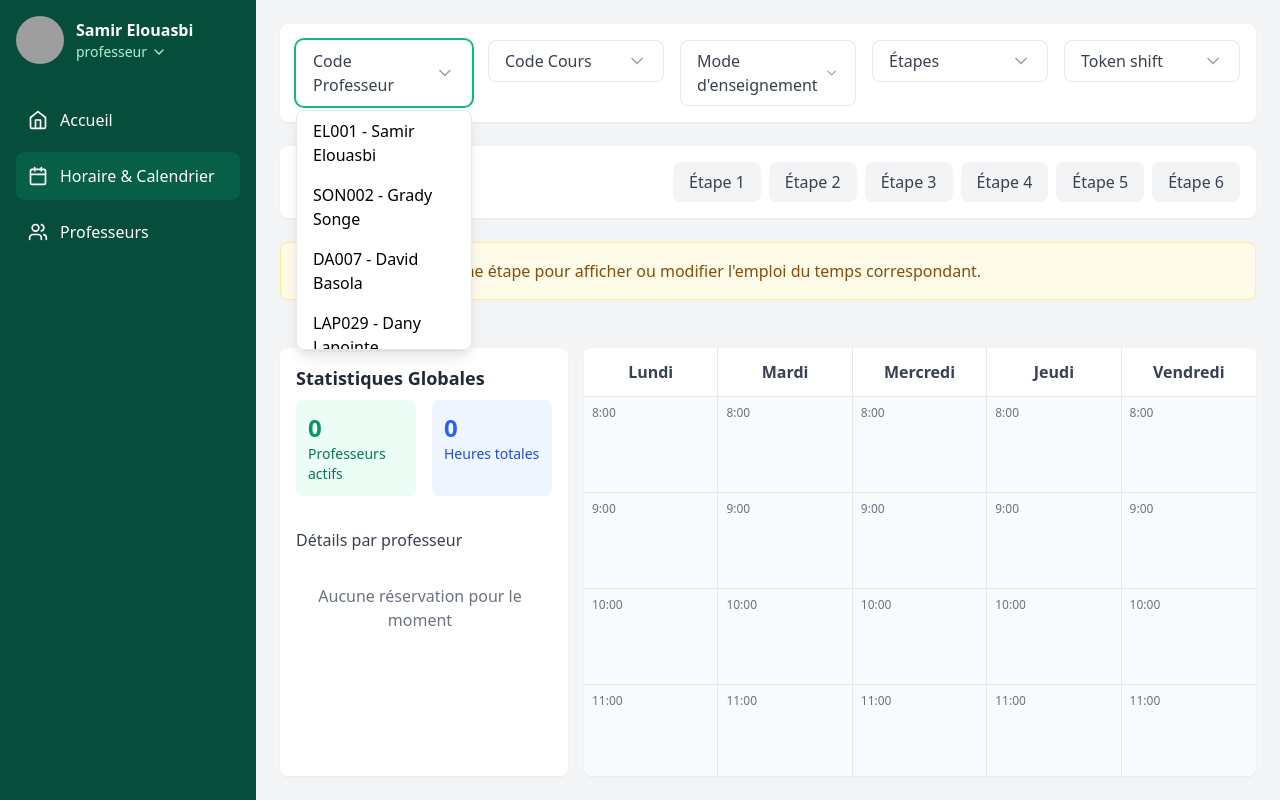
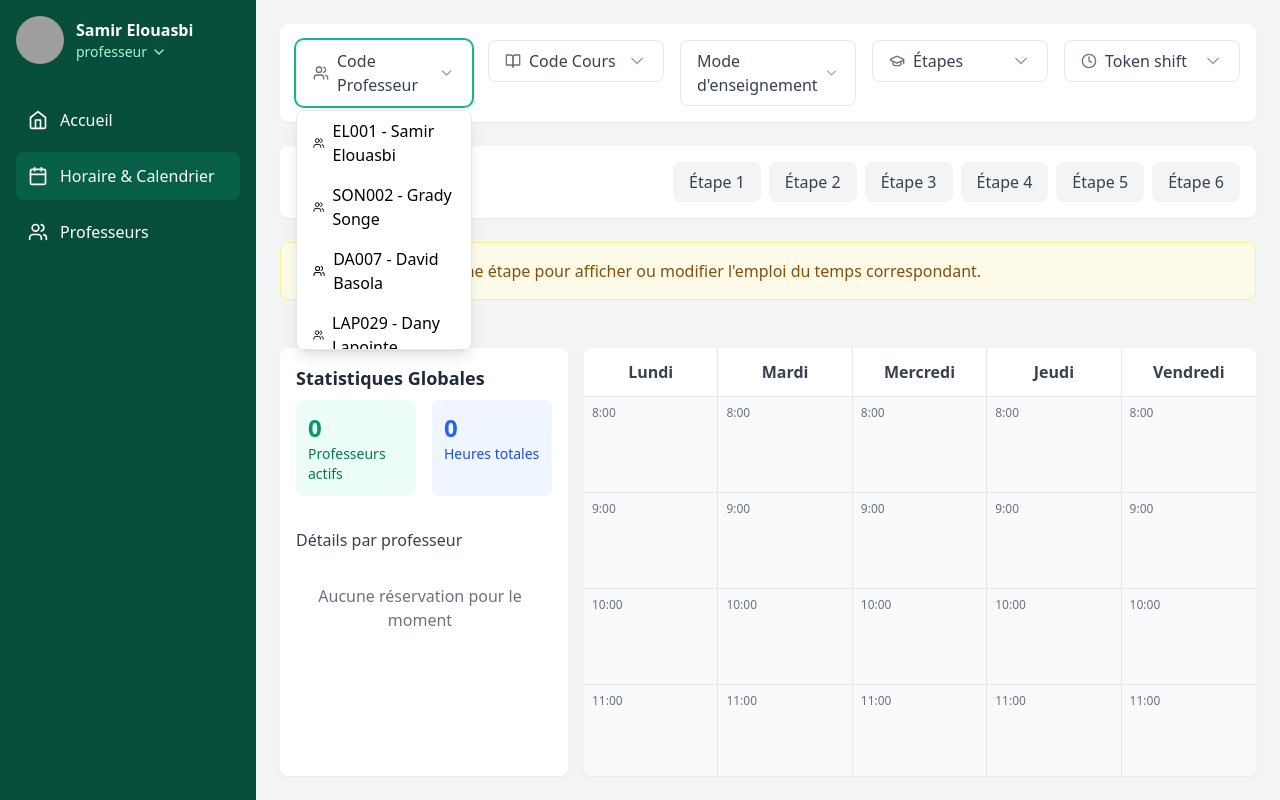
Before and after one commit to gradysonge/Chronosplan, a React (Vite) app: page /calendar in a window 1280 px wide. Both pictures are taken after a click on the button "Code Professeur". Built offline with nearby package versions, Linux system fonts and the light colour scheme; grey boxes are pictures that could not be loaded.

Commit message:
Ajout des icones et ReadMe

```diff
--- a/src/components/Calendar/CalendarHeader.jsx
+++ b/src/components/Calendar/CalendarHeader.jsx
@@ -1,8 +1,23 @@
 import React, { useState } from 'react';
-import { ChevronDown } from 'lucide-react';
-import { professors, courses, steps, courseModes } from '../../data/mockData';
+import { ChevronDown, Users, BookOpen, GraduationCap, Clock } from 'lucide-react';
+import { professors, courses, steps, courseModes, tokens } from '../../data/mockData';
 
-const Dropdown = ({ label, options, value, onChange, onClear }) => {
+const getIconComponent = (iconType, className = "w-4 h-4") => {
+  switch (iconType) {
+    case 'users':
+      return <Users className={className} />;
+    case 'book':
+      return <BookOpen className={className} />;
+    case 'graduation':
+      return <GraduationCap className={className} />;
+    case 'clock':
+      return <Clock className={className} />;
+    default:
+      return null;
+  }
+};
+
+const Dropdown = ({ label, options, value, onChange, iconType }) => {
   const [isOpen, setIsOpen] = useState(false);
 
   return (
@@ -13,9 +28,12 @@ const Dropdown = ({ label, options, value, onChange, onClear }) => {
           value ? 'border-emerald-200 bg-emerald-50' : 'border-gray-200'
         }`}
       >
-        <span className={`${value ? 'text-emerald-700' : 'text-gray-700'}`}>
-          {value || label}
-        </span>
+        <div className="flex items-center gap-2">
+          {iconType && <span className="text-gray-500">{getIconComponent(iconType)}</span>}
+          <span className={`${value ? 'text-emerald-700' : 'text-gray-700'}`}>
+            {value || label}
+          </span>
+        </div>
         <ChevronDown className={`w-5 h-5 ${value ? 'text-emerald-400' : 'text-gray-400'}`} />
       </button>
 
@@ -24,14 +42,14 @@ const Dropdown = ({ label, options, value, onChange, onClear }) => {
           {options.map((option) => (
             <div
               key={option.id || option.code}
-              className="px-4 py-2 hover:bg-emerald-50 cursor-pointer"
+              className="px-4 py-2 hover:bg-emerald-50 cursor-pointer flex items-center gap-2"
               onClick={() => {
                 onChange(option);
                 setIsOpen(false);
               }}
             >
-              {option.icon && <span className="mr-2">{option.icon}</span>}
-              {option.code ? `${option.code} - ${option.name}` : option.name}
+              {option.iconType ? getIconComponent(option.iconType) : option.icon}
+              <span>{option.code ? `${option.code} - ${option.name}` : option.name}</span>
             </div>
           ))}
         </div>
@@ -41,11 +59,6 @@ const Dropdown = ({ label, options, value, onChange, onClear }) => {
 };
 
 const CalendarHeader = ({ onFilterChange, filters }) => {
-  const tokens = Array.from({ length: 3 }, (_, i) => ({
-    id: i + 1,
-    name: `${i + 1} heure${i > 0 ? 's' : ''}`
-  }));
-
   const handleProfessorChange = (prof) => {
     onFilterChange?.({ professor: prof });
   };
@@ -74,12 +87,14 @@ const CalendarHeader = ({ onFilterChange, filters }) => {
           options={professors}
           value={filters?.professor ? `${filters.professor.code} - ${filters.professor.name}` : ''}
           onChange={handleProfessorChange}
+          iconType="users"
         />
         <Dropdown
           label="Code Cours"
           options={courses}
           value={filters?.course ? `${filters.course.code} - ${filters.course.name}` : ''}
           onChange={handleCourseChange}
+          iconType="book"
         />
         <Dropdown
           label="Mode d'enseignement"
@@ -92,12 +107,14 @@ const CalendarHeader = ({ onFilterChange, filters }) => {
           options={steps}
           value={filters?.step?.name || ''}
           onChange={handleStepChange}
+          iconType="graduation"
         />
         <Dropdown
           label="Token shift"
           options={tokens}
           value={filters?.token?.name || ''}
           onChange={handleTokenChange}
+          iconType="clock"
         />
       </div>
     </div>
--- a/src/components/Calendar/TimeSlot.jsx
+++ b/src/components/Calendar/TimeSlot.jsx
@@ -1,13 +1,18 @@
 import React from 'react';
+import { Trash2 } from 'lucide-react'; // Import de l'icône de corbeille
 
-const TimeSlot = ({ startTime, endTime, professor, course, courseMode, consecutive, color }) => {
+const TimeSlot = ({ startTime, endTime, professor, course, courseMode, consecutive, color, onDelete }) => {
+  const [isHovered, setIsHovered] = React.useState(false); // État pour gérer le survol
+
   return (
       <div
-      className={`rounded-lg p-2 mb-1 ${color.bg} transition-transform hover:scale-[1.02]`}
+          className={`rounded-lg p-2 mb-1 ${color.bg} transition-transform hover:scale-[1.02] relative`}
           style={{
             height: consecutive > 1 ? `${consecutive * 5}rem` : 'auto',
             maxHeight: '100%'
           }}
+          onMouseEnter={() => setIsHovered(true)} // Gestion du survol
+          onMouseLeave={() => setIsHovered(false)}
       >
         <div className="flex justify-between items-start mb-1">
         <span className="text-xs font-medium">
@@ -36,6 +41,16 @@ const TimeSlot = ({ startTime, endTime, professor, course, courseMode, consecuti
             </div>
           </div>
         </div>
+
+        {/* Icône de corbeille conditionnelle */}
+        {isHovered && onDelete && (
+            <button
+                onClick={onDelete}
+                className="absolute bottom-2 right-2 p-1 text-red-500 hover:text-red-700"
+            >
+              <Trash2 className="w-4 h-4" /> {/* Icône de corbeille */}
+            </button>
+        )}
       </div>
   );
 };
--- a/src/data/mockData.js
+++ b/src/data/mockData.js
@@ -8,15 +8,16 @@ export const professors = [
   //
 ].map(prof => ({
   ...prof,
-  avatar: `https://i.pravatar.cc/150?u=${prof.id}`
+  avatar: `https://i.pravatar.cc/150?u=${prof.id}`,
+  iconType: 'users'
 }));
 
 export const courses = [
-  { code: 'MAT1234', name: 'Mathématiques ' },
-  { code: 'INF1120', name: 'Programmation I' },
-  { code: 'INF2120', name: 'Programmation II' },
-  { code: 'INF3190', name: 'Introduction à la programmation Web' },
-  { code: 'INF4170', name: 'Architecture des ordinateurs' },
+  { code: 'MAT1234', name: 'Mathématiques discrètes', iconType: 'book' },
+  { code: 'INF1120', name: 'Programmation I', iconType: 'book' },
+  { code: 'INF2120', name: 'Programmation II', iconType: 'book' },
+  { code: 'INF3190', name: 'Introduction à la programmation Web', iconType: 'book' },
+  { code: 'INF4170', name: 'Architecture des ordinateurs', iconType: 'book' },
 ];
 
 export const courseModes = [
@@ -26,5 +27,12 @@ export const courseModes = [
 
 export const steps = Array.from({ length: 6 }, (_, i) => ({
   id: i + 1,
-  name: `Étape ${i + 1}`
+  name: `Étape ${i + 1}`,
+  iconType: 'graduation'
 }));
+
+export const tokens = Array.from({ length: 3 }, (_, i) => ({
+  id: i + 1,
+  name: `${i + 1} heure${i > 0 ? 's' : ''}`,
+  iconType: 'clock'
+}));
```
Lines whose indentation alone changed are shown as unchanged.
